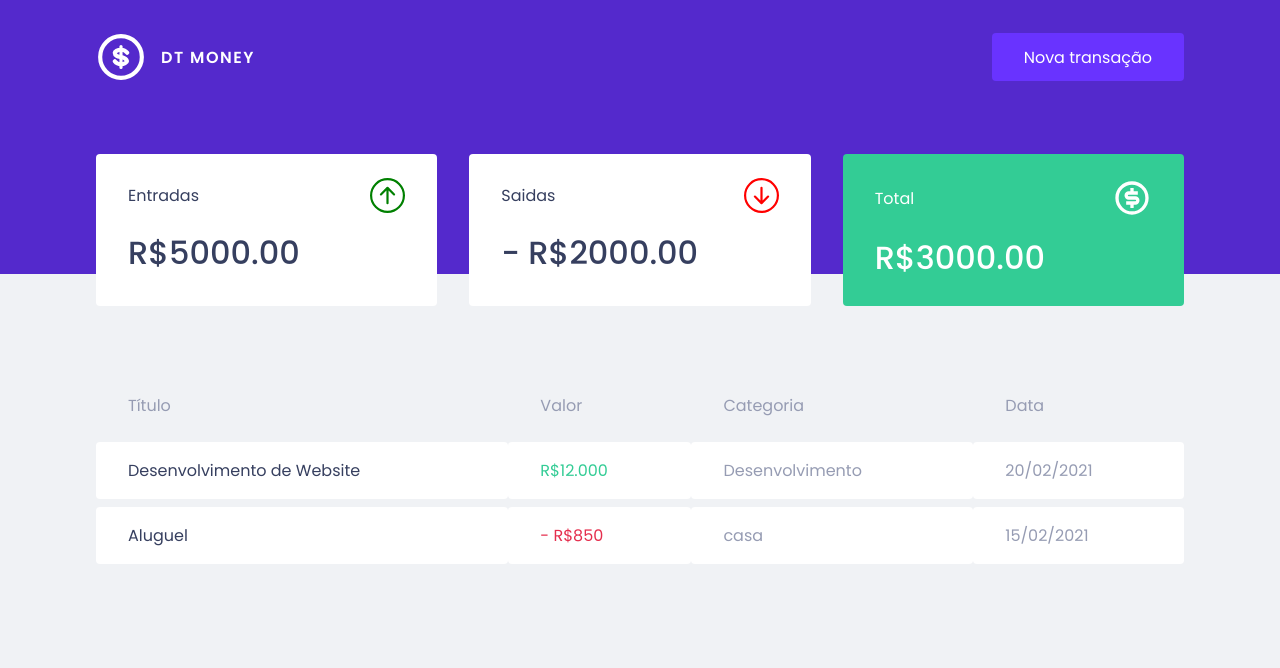
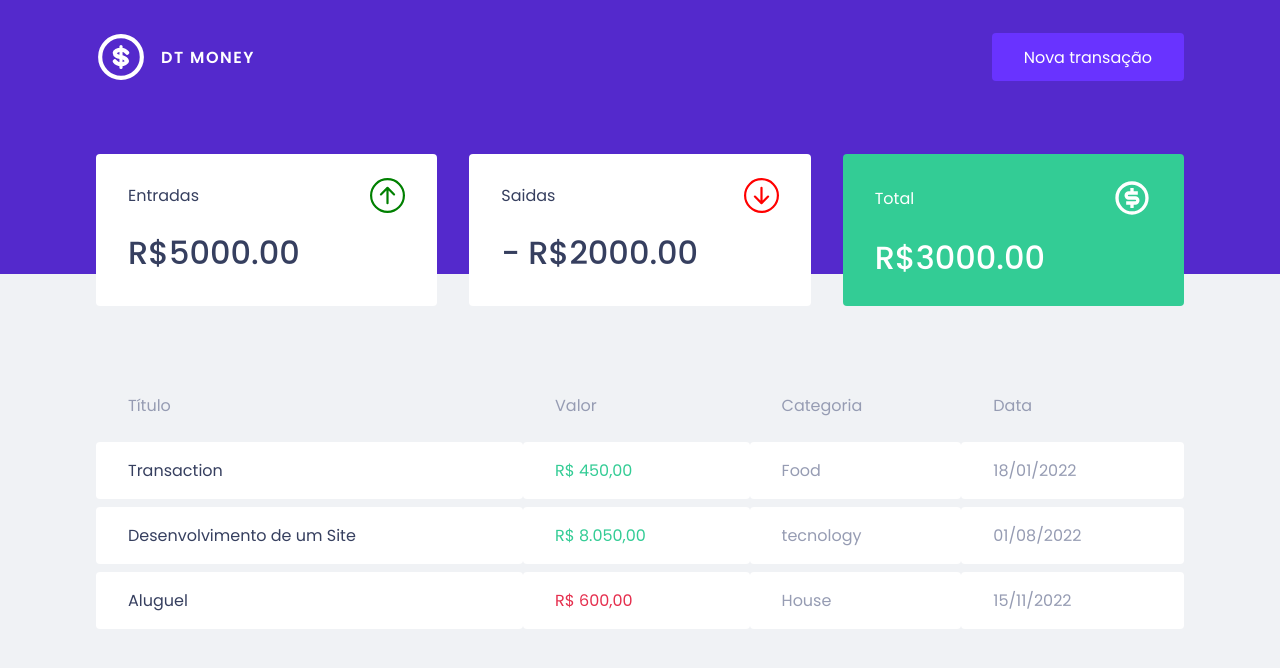
Before and after one commit to ViniciosMacario/DT-MONEY, a React (Vite) app: page / in a window 1280 px wide. Shown: the top 668 px of the page. Built offline with nearby package versions, Linux system fonts and the light colour scheme; data requests are answered from the project's data file.

Commit message:
FormatDataAndCurrency

```diff
--- a/db.json
+++ b/db.json
@@ -6,7 +6,23 @@
       "amount": 450,
       "type": "deposit",
       "category": "Food",
-      "data": "14:06 - 21/06/2022"
+      "data": "2022-01-18"
+    },
+    {
+      "id": 2,
+      "title": "Desenvolvimento de um Site",
+      "amount": 8050,
+      "type": "deposit",
+      "category": "tecnology",
+      "data": "2022-08-01"
+    },
+    {
+      "id": 3,
+      "title": "Aluguel",
+      "amount": 600,
+      "type": "withdrawal",
+      "category": "House",
+      "data": "2022-11-15"
     }
   ]
 }
--- a/src/components/TransactionsTable/TransactionsTable.tsx
+++ b/src/components/TransactionsTable/TransactionsTable.tsx
@@ -1,12 +1,24 @@
-import { useEffect } from "react";
+import { useEffect, useState } from "react";
 import { api } from "../services/api";
 import { Container } from "./style";
 
+type TransactionsTable = {
+  id: number;
+  title: string;
+  amount: number;
+  category: string;
+  data: string;
+  type: "deposity" | "withdrawal";
+}
+
 function TransactionsTable(){
+  const [transactions, setTransactions] = useState<TransactionsTable[]>([]);
+  console.log(transactions)
   useEffect(() => {
     api.get('transactions')
-      .then(response => console.log(response.data))
+      .then(response => setTransactions(response.data))
   },[])
+
   return(
     <Container>
       <table>
@@ -20,18 +32,23 @@ function TransactionsTable(){
         </thead>
 
         <tbody>
-          <tr>
-            <td>Desenvolvimento de Website</td>
-            <td className="deposit">R$12.000</td>
-            <td>Desenvolvimento</td>
-            <td>20/02/2021</td>
-          </tr>
-          <tr>
-            <td>Aluguel</td>
-            <td className="widthdraw"> - R$850</td>
-            <td>casa</td>
-            <td>15/02/2021</td>
-          </tr>
+          {transactions.map(item => (
+            <tr key={item.id}>
+              <td>{item.title}</td>
+              <td className={item.type}>
+                {/* Formatando moeda com api nativa do javascript*/}
+                {new Intl.NumberFormat('pt-BR', {
+                  style: 'currency',
+                  currency: 'BRL'
+                }).format(item.amount)}
+              </td>
+              <td>{item.category}</td>
+              <td>
+                {/* Formatando data, sua formatação deve ser "Year-mount-data" */}
+                {new Intl.DateTimeFormat('pt-BR').format(new Date(item.data))}
+              </td>
+            </tr>
+          ))}
         </tbody>
       </table>
     </Container>
--- a/src/components/TransactionsTable/style.ts
+++ b/src/components/TransactionsTable/style.ts
@@ -29,7 +29,7 @@ export const Container = styled.div`
       }
 
       //Quando tivermos a class widthdraw
-      &.widthdraw{
+      &.withdrawal{
         color: var(--red);
       }
       &.deposit{
```
